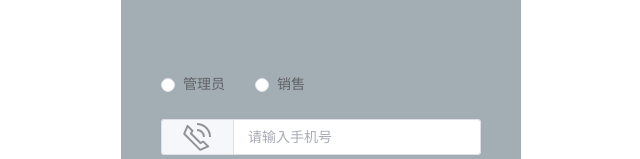
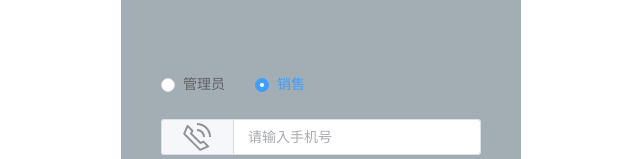
Before and after one commit to yuri-li/vue3-study, a Vue app: page / in a window 1280 px wide. Shown: the part 275-434 px from the top of the page, without its empty margins (319-959 px from the left). Built offline with nearby package versions, Linux system fonts and the light colour scheme.

Commit message:
refactor: 重构登录页面

```diff
--- a/package.json
+++ b/package.json
@@ -10,11 +10,10 @@
     "lint:script": "eslint --ext .ts,.vue --ignore-path .gitignore ."
   },
   "dependencies": {
-    "@element-plus/icons": "^0.0.11",
     "@element-plus/icons-vue": "^1.1.1",
     "element-plus": "^2.0.5",
     "vue": "^3.2.25",
-    "vue-router": "4"
+    "vue-router": "^4.0.13"
   },
   "devDependencies": {
     "@types/jest": "^27.0.3",
--- a/src/config/route/index.ts
+++ b/src/config/route/index.ts
@@ -4,7 +4,7 @@ import { createRouter, createWebHashHistory } from "vue-router"
 const routes = [
     { path: "/tabs", component: () => import("@/components/tabs/Index.vue") },
     { path: "/func", component: () => import("@/components/func/Index.vue") },
-    { path: "/", component: () => import("@/views/Login.vue") },
+    { path: "/", component: () => import("@/views/login/Index.vue") },
     {
         path: "/home", name: "home",
         redirect: { name: "customer" },
--- a/src/views/Login.vue
+++ b/src/views/login/Index.vue
@@ -5,24 +5,16 @@
                 <h1>邦思教育订单管理</h1>
             </div>
             <div class="content-main">
-                <el-form :ref="loginFrom" :model="loginForm" :rules="rules" class="login-form">
+                <el-form :ref="formDom" :model="form" :rules="rules" class="login-form">
                     <el-form-item class="radio">
-                        <el-radio-group v-model="loginForm.radio">
-                            <el-radio label="管理员"></el-radio>
-                            <el-radio label="销售"></el-radio>
+                        <el-radio-group v-model="form.role">
+                            <el-radio label="admin">管理员</el-radio>
+                            <el-radio label="seller">销售</el-radio>
                         </el-radio-group>
                     </el-form-item>
 
                     <el-form-item class="phone" prop="phone">
-                        <el-input
-                            v-model="loginForm.phone"
-                            type="text"
-                            size="large"
-                            clearable
-                            autocomplete="off"
-                            placeholder="请输入手机号"
-                            class="login-input"
-                        >
+                        <el-input v-model="form.phone" type="text" size="large" clearable autocomplete="off" placeholder="请输入手机号" class="login-input">
                             <template #prepend>
                                 <el-icon :size="32">
                                     <phone />
@@ -31,42 +23,15 @@
                         </el-input>
                     </el-form-item>
 
-                    <el-form-item v-if="change == 0" class="pwd" prop="pwd">
-                        <el-input
-                            v-model="loginForm.pwd"
-                            type="password"
-                            size="large"
-                            placeholder="请输入密码"
-                            autocomplete="off"
-                        >
+                    <el-form-item class="pwd" prop="pwd">
+                        <el-input v-model="form.pwd" :type="isShowPassword ? 'text' : 'password'" size="large" placeholder="请输入密码" autocomplete="off">
                             <template #prepend>
                                 <el-icon :size="32">
                                     <lock />
                                 </el-icon>
                             </template>com
                             <template #append>
-                                <el-icon :size="32" @click="change = 1">
-                                    <turn-off />
-                                </el-icon>
-                            </template>
-                        </el-input>
-                    </el-form-item>
-
-                    <el-form-item v-else class="pwd" prop="pwd">
-                        <el-input
-                            v-model="loginForm.pwd"
-                            type="text"
-                            size="large"
-                            placeholder="请输入密码"
-                            autocomplete="off"
-                        >
-                            <template #prepend>
-                                <el-icon :size="32">
-                                    <lock />
-                                </el-icon>
-                            </template>com
-                            <template #append>
-                                <el-icon :size="32" @click="change = 0">
+                                <el-icon :size="32" @click="isShowPassword = !isShowPassword">
                                     <turn-off />
                                 </el-icon>
                             </template>
@@ -85,57 +50,17 @@
 <script lang="ts" setup>
 import { ref, reactive, } from "vue"
 import { useRouter } from "vue-router"
-import type { FormInstance } from "element-plus"
+import { rules, Form } from "@/views/login/model"
 
-const loginFrom = ref<FormInstance>()
-const change = ref(0)
-
-const loginForm = reactive({
-    phone: "",
-    pwd: "",
-    radio: "",
-})
-
-//验证手机号
-const phoneRules = (rule: any, value: any, callback: any) => {
-    if (value === "") {
-        callback(new Error("请输入手机号"))
-        console.log(rule)
-
-    } else {
-        if (loginForm.phone !== "") {
-
-            if (!loginFrom.value) return loginFrom.value.validateFiled("check", () => null)
-
-
-
-
-        }
-        callback()
-    }
-}
-
-//验证密码
-const pwdRules = (rule: any, value: any, callback: any) => {
-    if (value == "") {
-        callback(new Error("请输入密码"))
-        console.log(value)
-    }
-}
-
-
-const rules = reactive({
-    phone: [{ validator: phoneRules, trigger: "blur" }],
-    pwd: [{ validator: pwdRules, trigger: "blur" }]
-})
+const formDom = ref()
+const form = reactive(new Form())
+const isShowPassword = ref(false)
 
 const router = useRouter()
 //路由跳转
 function go() {
     router.replace("home")
 }
-
-
 </script>
 <style lang="scss" scoped>
 $width: 100%;
--- /dev/null
+++ b/src/views/login/model.ts
@@ -0,0 +1,28 @@
+const rules = {
+    phone: [
+        { required: true, message: "请输入手机号", trigger: "blur", },
+        {
+            pattern: "^134[0-8]\\d{7}$|^13[^4]\\d{8}$|^14[5-9]\\d{8}$|^15[^4]\\d{8}$|^16[6]\\d{8}$|^17[0-8]\\d{8}$|^18[\\d]{9}$|^19[8,9]\\d{8}$",
+            message: "请输入正确的手机号码",
+            trigger: "blur",
+        },
+    ],
+    pwd: [
+        { required: true, message: "请输入密码", trigger: "blur", },
+        {
+            min: 6,
+            message: "密码至少6位",
+            trigger: "blur",
+        },
+    ],
+}
+enum Role {
+    admin = "admin",
+    seller = "seller"
+}
+class Form {
+    phone: string | undefined
+    pwd: string | undefined
+    role = Role.seller
+}
+export { rules, Form }
```
Also changed, not shown: src/views/Login.ts (deleted, +0 -8 lines), 1 other file (tests, documents, lock files or other folders).
